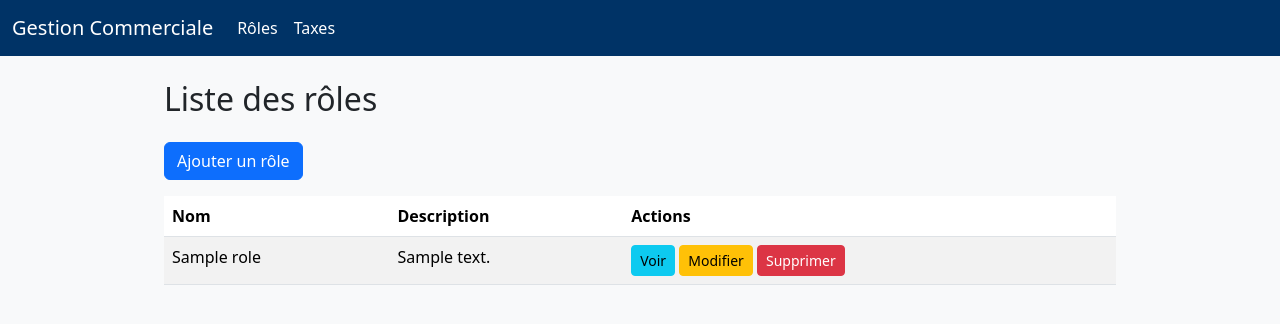
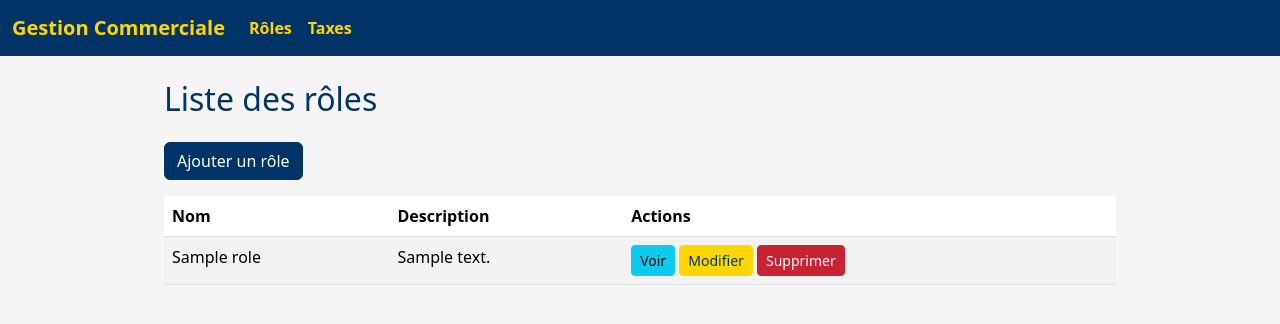
Before and after one commit to azigani/python_django, a Django app: template roles/templates/roles/role_list.html in a window 1280 px wide. Shown: the top 324 px of the page. Run offline with Django 5.2, Linux system fonts and the light colour scheme; the template is opened without the code that fills it: most values are stand-ins (such as "Sample title", 1, 10 or a date in 2020).

Commit message:
Mise à jour du design global avec les couleurs du site justice-penale.gov.bf (bleu foncé, jaune, gris clair, etc.) dans base.html.

```diff
--- a/templates/base.html
+++ b/templates/base.html
@@ -6,10 +6,22 @@
     <title>{% block title %}Gestion Commerciale{% endblock %}</title>
     <link href="https://cdn.jsdelivr.net/npm/bootstrap@5.3.2/dist/css/bootstrap.min.css" rel="stylesheet">
     <style>
-        body { background-color: #f8f9fa; }
+        body { background-color: #F5F5F5; }
         .navbar { background-color: #003366; }
-        .navbar-brand, .nav-link { color: #fff !important; }
+        .navbar-brand, .nav-link { color: #FFD600 !important; font-weight: 600; }
+        .navbar-nav .nav-link.active, .navbar-nav .nav-link:hover { color: #003366 !important; background-color: #FFD600; border-radius: 4px; }
         .container { max-width: 1000px; }
+        h2, h5 { color: #003366; }
+        .btn-primary { background-color: #003366; border-color: #003366; }
+        .btn-primary:hover { background-color: #FFD600; color: #003366; border-color: #FFD600; }
+        .btn-warning { background-color: #FFD600; color: #003366; border-color: #FFD600; }
+        .btn-warning:hover { background-color: #003366; color: #FFD600; border-color: #003366; }
+        .table-striped>tbody>tr:nth-of-type(odd) { background-color: #FFD6001A; }
+        .table thead { background-color: #003366; color: #FFD600; }
+        .card { border: 1px solid #003366; }
+        .card-title { color: #003366; }
+        .btn-danger { background-color: #C82333; border-color: #C82333; }
+        .btn-danger:hover { background-color: #FFD600; color: #C82333; border-color: #FFD600; }
     </style>
 </head>
 <body>
```
